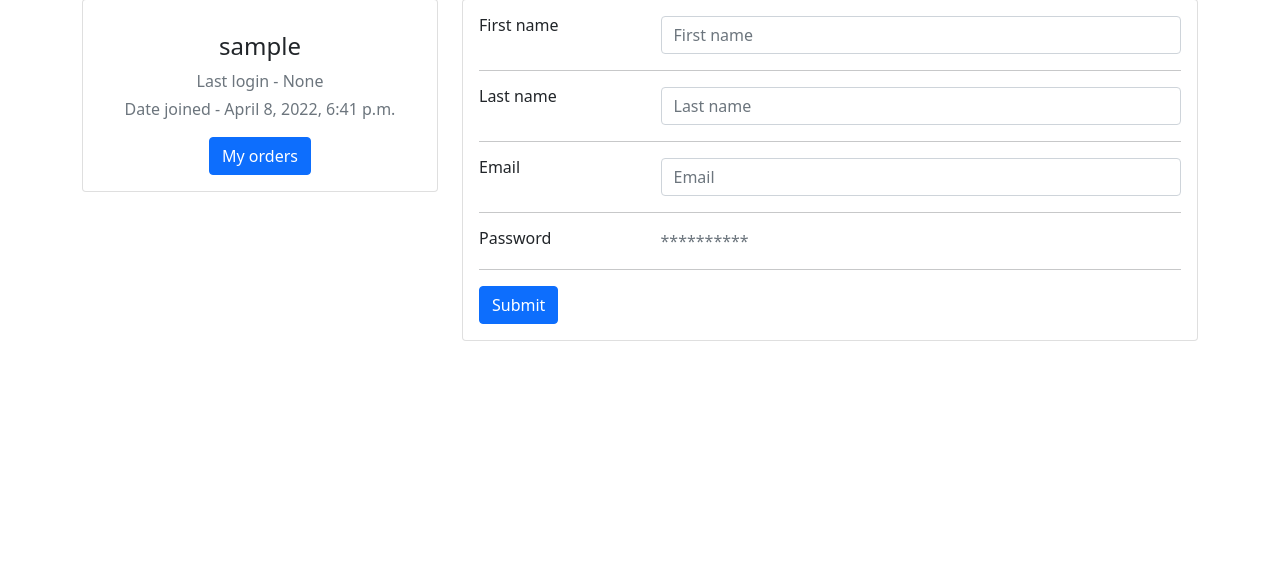
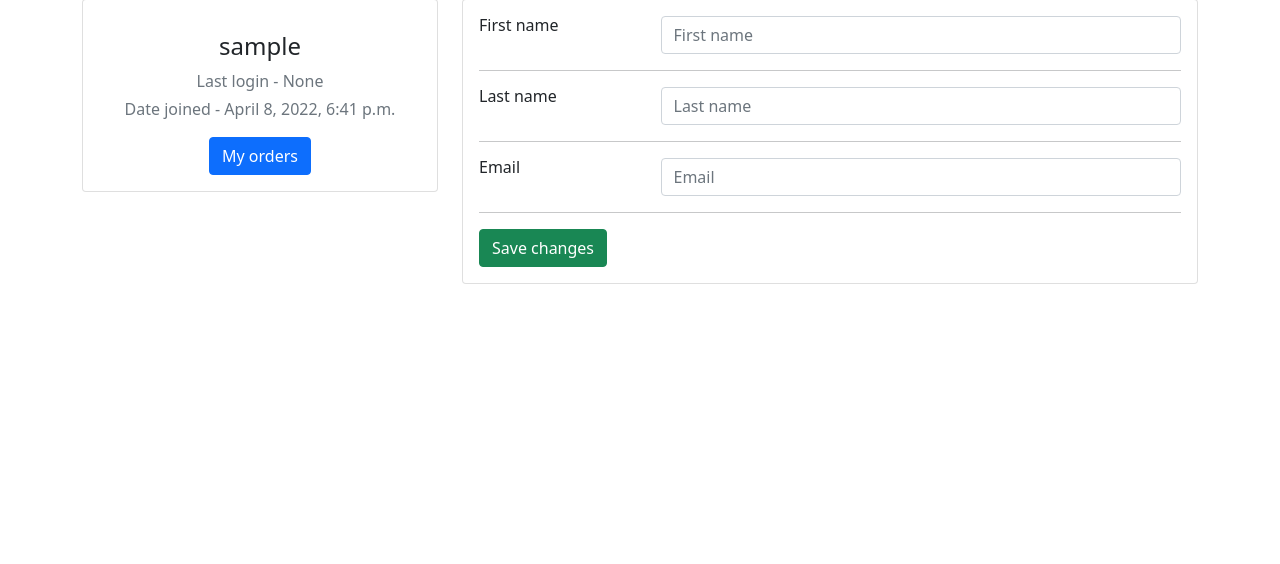
Before and after one commit to self51/Library-Project, a Django app: template library/templates/account/account_form.html in a window 1280 px wide. Shown: the part 113-677 px from the top of the page. Run offline with Django 3.2, Linux system fonts and the light colour scheme; the template is opened without the code that fills it: values that come from a table or form of the project are taken from there, others are empty; the visitor is signed in with stand-in values (Sample User, id 1); some libraries are stand-ins or nearby versions.

Commit message:
Remade more beautiful

```diff
--- a/library/templates/account/account.html
+++ b/library/templates/account/account.html
@@ -51,14 +51,12 @@
                             <div class="col-sm-3">
                                 <h6 class="mb-0">Password</h6>
                             </div>
-                            <div class="col-sm-9 text-secondary">**********</div>
+                            <div class="col-sm-9 text-secondary"><a class="btn btn-secondary btn-sm" href="/accounts/password">Change password</a></div>
                         </div>
                         <hr>
-
-
                         <div class="row">
                             <div class="col-sm-12">
-                                <a class="btn btn-info " target="__blank" href="/accounts/edit/{{ user.id }}">Edit</a>
+                                <a class="btn btn-secondary btn-sm" href="/accounts/edit/{{ user.id }}">Edit</a>
                             </div>
                         </div>
                     </div>
--- a/library/templates/account/account_form.html
+++ b/library/templates/account/account_form.html
@@ -51,15 +51,8 @@
                             </div>
                             <hr>
                             <div class="row">
-                                <div class="col-sm-3">
-                                    <h6 class="mb-0">Password</h6>
-                                </div>
-                                <div class="col-sm-9 text-secondary">**********</div>
-                            </div>
-                            <hr>
-                            <div class="row">
                                 <div class="col-sm-12">
-                                    <button type="submit" class="btn btn-primary">Submit</button>
+                                    <button type="submit" class="btn btn-success">Save changes</button>
                                 </div>
                             </div>
                         </form>
```
